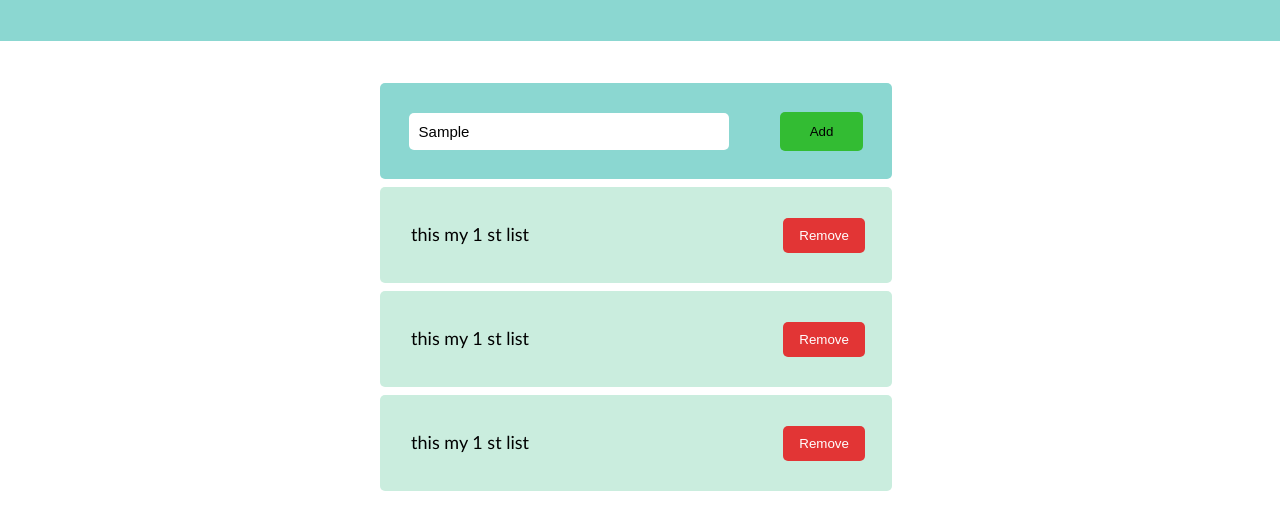
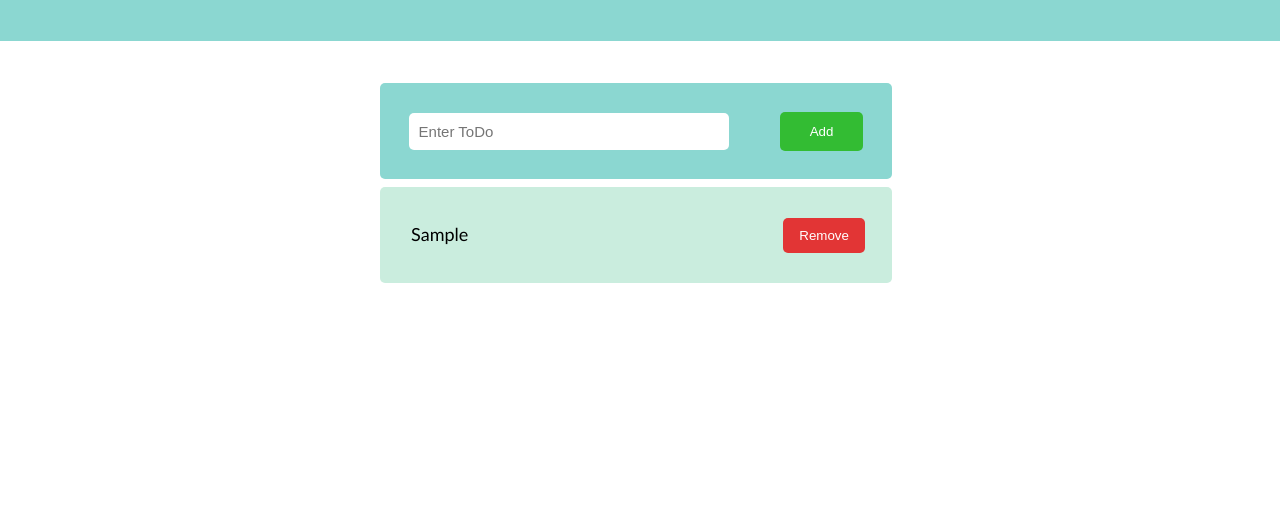
Before and after one commit to Sainath-Nanaware/Ti-DoApplication, a plain HTML site: page index.html in a window 1280 px wide. Both pictures are taken after typing "Sample" into the empty fields and a click on the button "Add". Shown: the part 87-616 px from the top of the page. Drawn offline with Linux system fonts and the light colour scheme.

Commit message:
complete with js file

```diff
--- a/index.html
+++ b/index.html
@@ -13,11 +13,11 @@
     <div class="main">
         <div class="to-do-container">
             <div class="input-todo">
-                <input type="text" placeholder="Enter ToDo">
-                <button>Add</button>
+                <input type="text" placeholder="Enter ToDo" id="todoInput">
+                <button onclick="addTodo()">Add</button>
             </div>
-            <div class="todo-lists">
-                <div class="todo">
+            <div class="todo-lists" id="parent">
+                <!-- <div class="todo">
                     <p>this my 1 st list</p>
                     <button>Remove</button>
                 </div>
@@ -28,9 +28,10 @@
                 <div class="todo">
                     <p>this my 1 st list</p>
                     <button>Remove</button>
-                </div>
+                </div>  -->
             </div>
         </div>
     </div>
+    <script src="script.js"></script>
 </body>
 </html>
--- /dev/null
+++ b/script.js
@@ -0,0 +1,25 @@
+const inputText = document.getElementById("todoInput");
+const listParent = document.getElementById("parent");
+
+function addTodo(){
+    if(inputText.value){
+        const div = document.createElement("div");
+        div.setAttribute("class", "todo");
+        const p = document.createElement("p");
+        p.innerHTML = inputText.value;
+        const button = document.createElement("button");
+        button.setAttribute("onclick","removeTodo(this)")
+        button.innerHTML = "Remove";
+        div.append(p, button);
+        listParent.appendChild(div);
+        inputText.value = "";
+    }else{
+        alert("Please Enter To Do!")
+    }
+}
+
+function removeTodo(b){
+   // console.log(b.parentElement)
+    const parentOfDiv = b.parentElement;
+    listParent.removeChild(parentOfDiv);
+}
--- a/style.css
+++ b/style.css
@@ -54,6 +54,7 @@ body{
 .input-todo button{
     background-color: rgb(51, 188, 51);
     border: none;
+    color: white;
     border-radius: 5px;
     padding : 12px 30px;
 }
```
